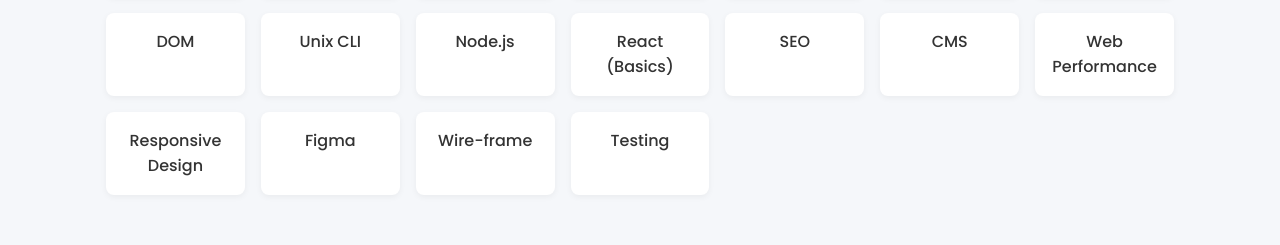
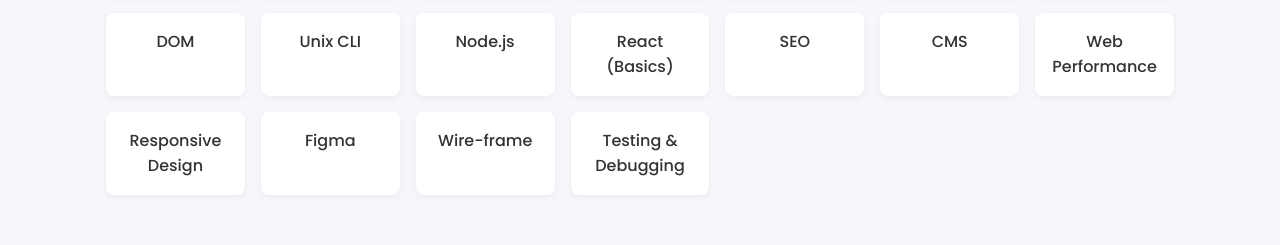
Before and after one commit to Akarshan121/portfolio, a plain HTML site: page index.html in a window 1280 px wide. Shown: the part 1951-2196 px from the top of the page. Drawn offline with Linux system fonts and the light colour scheme.

Commit message:
Update index.html

```diff
--- a/index.html
+++ b/index.html
@@ -315,7 +315,7 @@ background: linear-gradient(to right, #061161, #780206); /* W3C, IE 10+/ Edge, F
     <div>Responsive Design</div>
     <div>Figma</div>
     <div>Wire-frame</div>
-    <div>Testing</div>
+    <div>Testing & Debugging</div>
   </div>
 </section>
 
```
